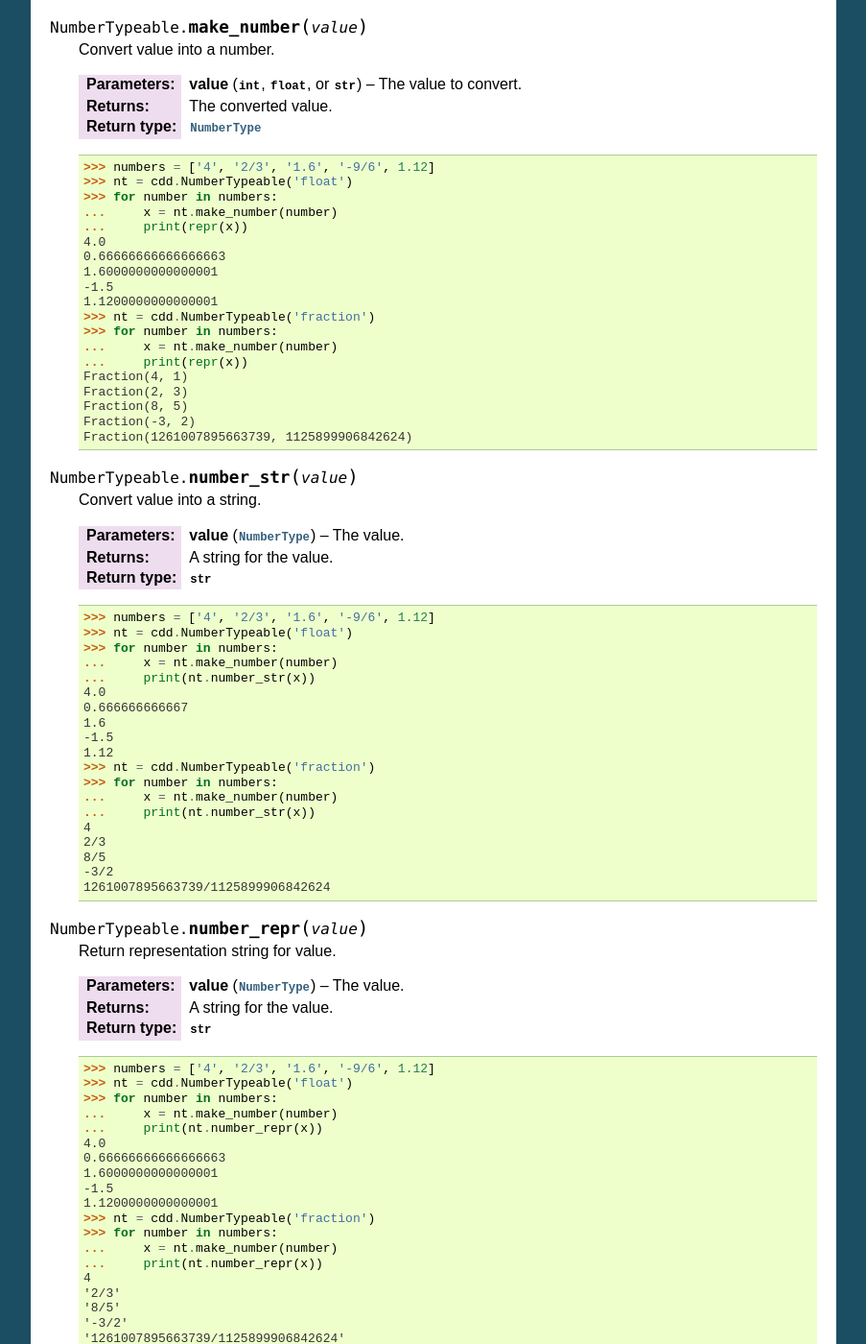
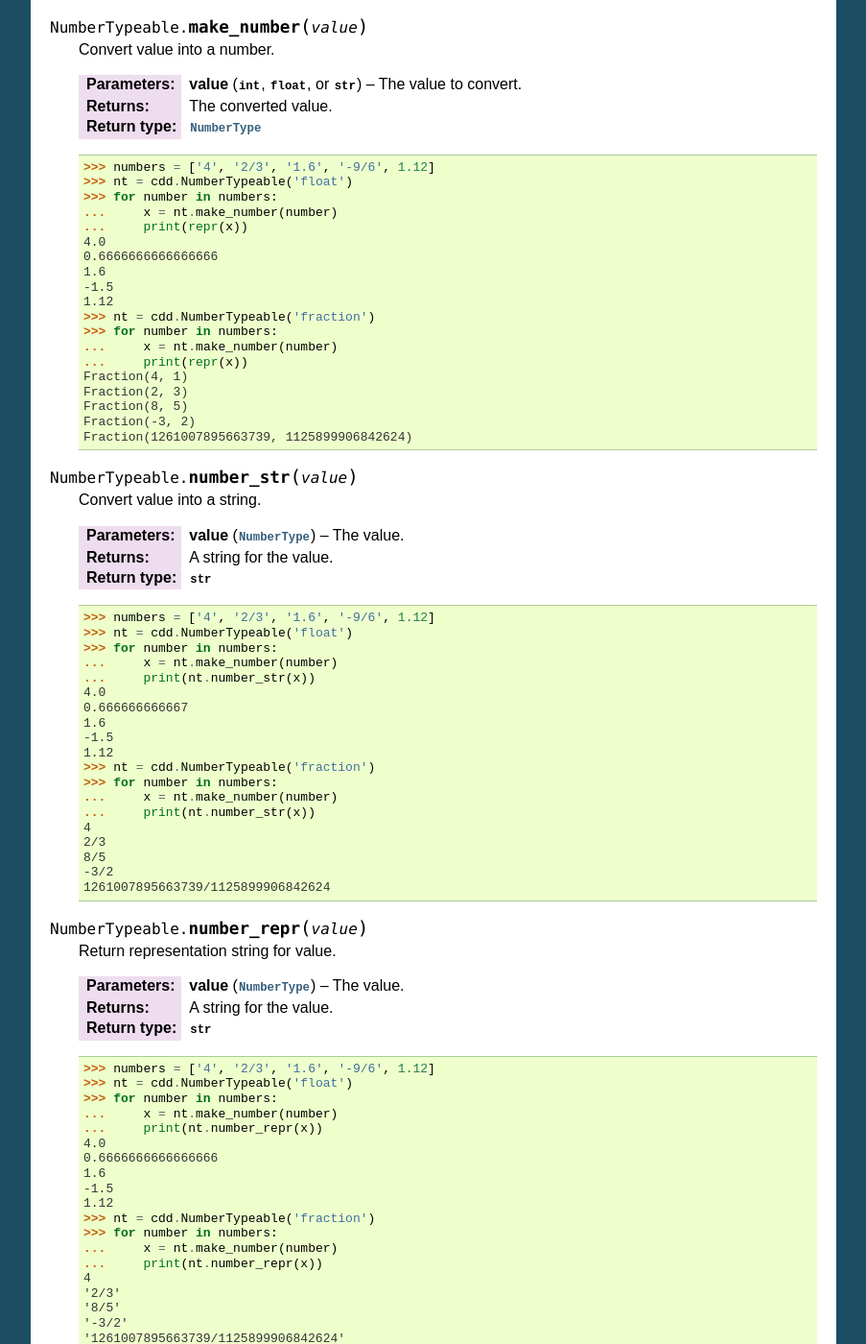
Before and after one commit to mcmtroffaes/pycddlib, a Sphinx documentation site: the page built from docs/numbertype.rst, in a window 1280 px wide and 1400 px high, scrolled down 673 px. Shown: the whole window at 96% size, without its empty margins (198-1101 px from the left). Built offline with Sphinx 7.4.7, drawn with Linux system fonts in a browser that asks for light colours; formulas are drawn with MathJax 3.

Commit message:
Doctest fixes for Python 2.7.1.

```diff
--- a/docs/numbertype.rst
+++ b/docs/numbertype.rst
@@ -63,10 +63,10 @@ Numerical Representations
         ...     x = nt.make_number(number)
         ...     print(repr(x))
         4.0
-        0.66666666666666663
-        1.6000000000000001
+        0.6666666666666666
+        1.6
         -1.5
-        1.1200000000000001
+        1.12
         >>> nt = cdd.NumberTypeable('fraction')
         >>> for number in numbers:
         ...     x = nt.make_number(number)
@@ -121,10 +121,10 @@ Numerical Representations
         ...     x = nt.make_number(number)
         ...     print(nt.number_repr(x))
         4.0
-        0.66666666666666663
-        1.6000000000000001
+        0.6666666666666666
+        1.6
         -1.5
-        1.1200000000000001
+        1.12
         >>> nt = cdd.NumberTypeable('fraction')
         >>> for number in numbers:
         ...     x = nt.make_number(number)
```
